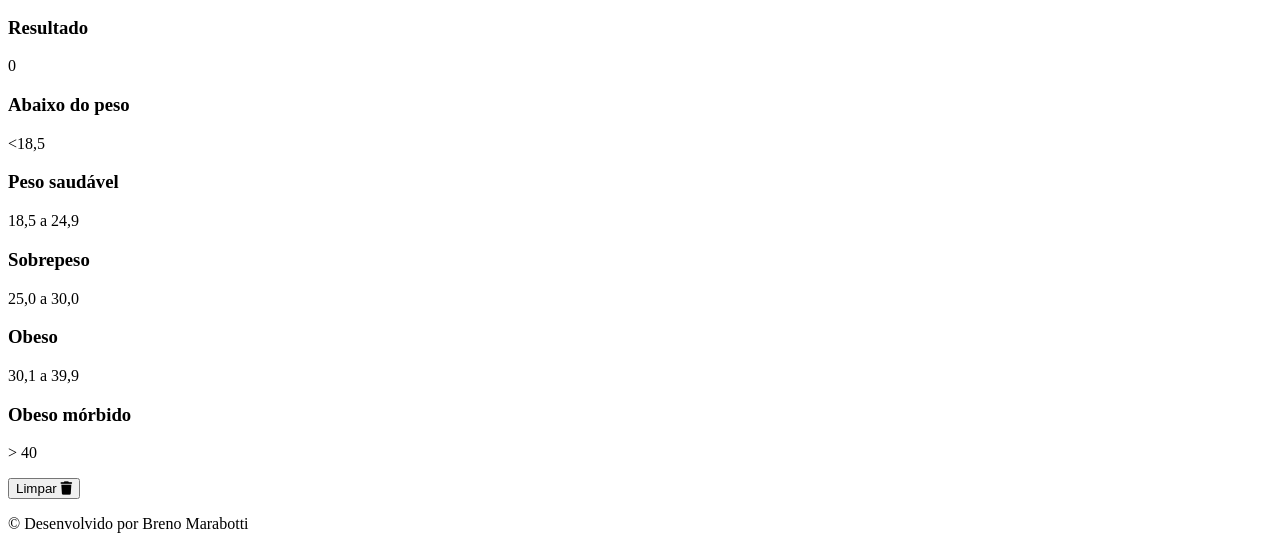
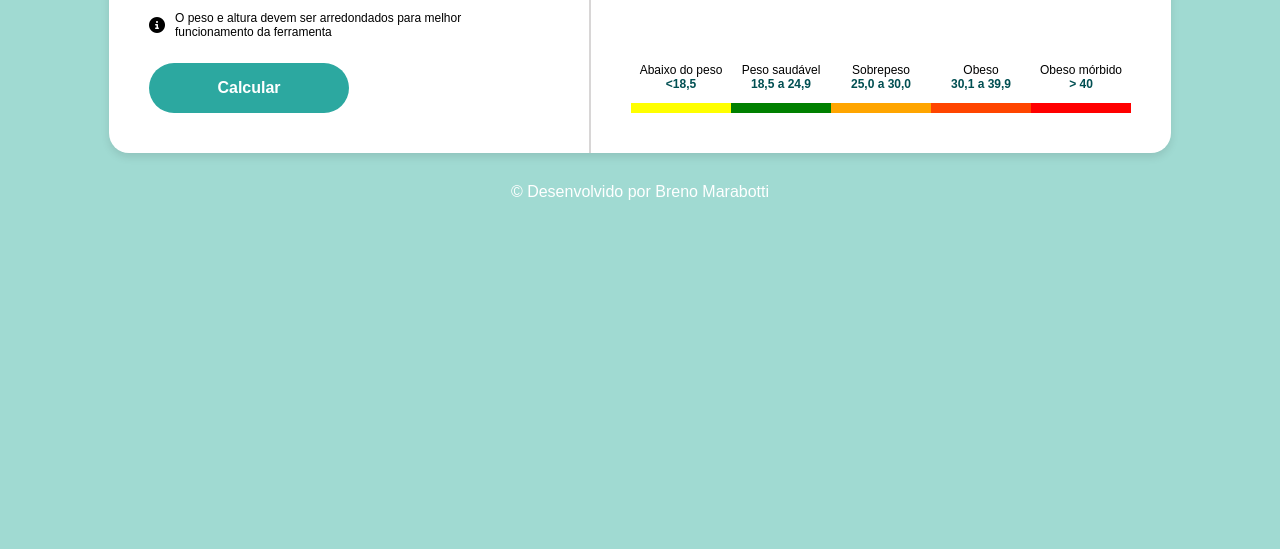
Before and after one commit to brenoMCavalcante/Calculadora-IMC, a plain HTML site: page index.html in a window 1280 px wide. Shown: the part 497-1046 px from the top of the page. After the commit the page ends 800 px from the top, so only its background shows below. Drawn offline with Linux system fonts and the light colour scheme; the site is published under a folder, as on GitHub Pages, so addresses that start at the root find nothing.

Commit message:
correção

```diff
--- a/index.html
+++ b/index.html
@@ -4,7 +4,7 @@
     <meta charset="UTF-8">
     <meta name="viewport" content="width=device-width, initial-scale=1.0">
     <title>Calculadora IMC</title>
-    <link rel="stylesheet" href="/css/styles.css">
+    <link rel="stylesheet" href="./css/styles.css">
     <link rel="stylesheet" href="https://cdnjs.cloudflare.com/ajax/libs/font-awesome/6.7.2/css/all.min.css" integrity="sha512-Evv84Mr4kqVGRNSgIGL/F/aIDqQb7xQ2vcrdIwxfjThSH8CSR7PBEakCr51Ck+w+/U6swU2Im1vVX0SVk9ABhg==" crossorigin="anonymous" referrerpolicy="no-referrer" />
 </head>
 
@@ -83,6 +83,6 @@
         <p>© Desenvolvido por Breno Marabotti</p>
     </footer>
 
-    <script src="/js/script.js"></script>
+    <script src="./js/script.js"></script>
 </body>
 </html>
```
